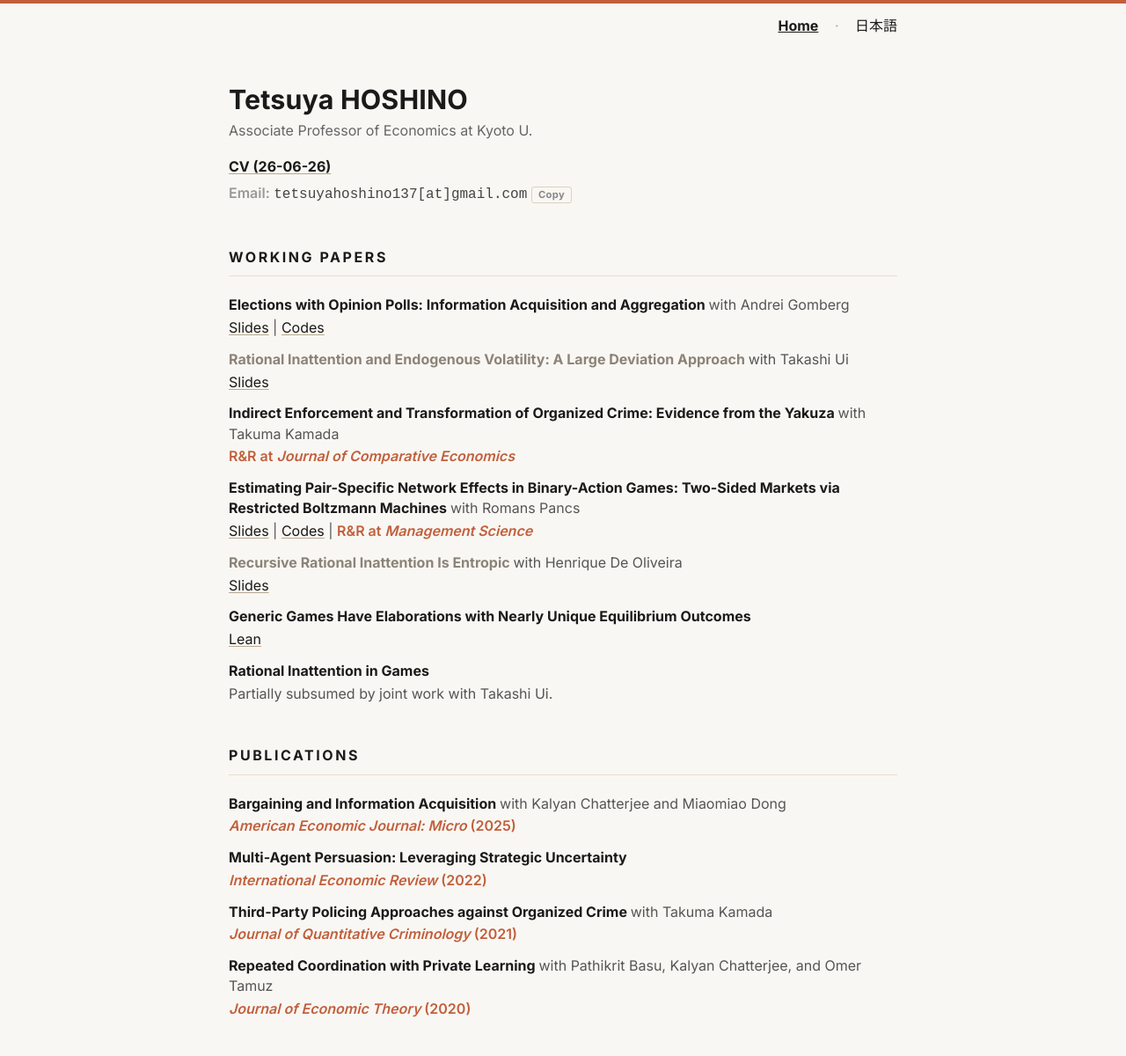
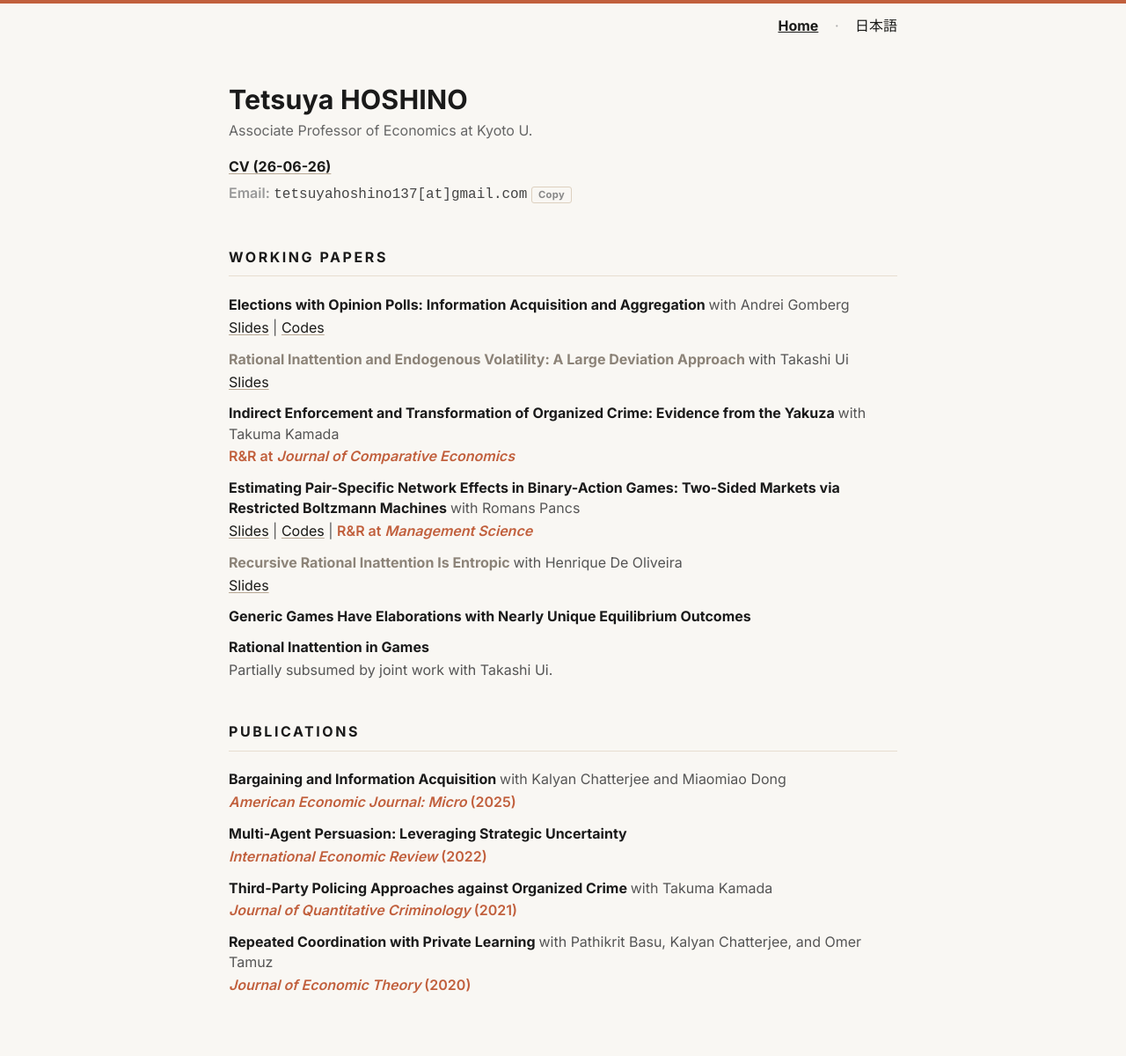
Before and after one commit to tetsuyahoshino137/tetsuyahoshino137.github.io, a Jekyll site: the page built from index.md, in a window 1280 px wide. Shown: the whole page at 88% size. Built offline with Jekyll 4.4.1, drawn with Linux system fonts in a browser that asks for light colours; after the commit the page ends 1173 px from its top, so only the background shows below that.

Commit message:
Comment out Lean link in index.md
Comment out the Lean link in the paper section.

```diff
--- a/index.md
+++ b/index.md
@@ -48,7 +48,7 @@ title: Home
       </li>
       <li>
         <div class="paper-title"><a href="papers/HoshinoKM260910.pdf">Generic Games Have Elaborations with Nearly Unique Equilibrium Outcomes</a></div>
-        <div class="paper-sub"><a href="https://github.com/tetsuyahoshino137/km-lean">Lean</a></div>
+        <!-- <div class="paper-sub"><a href="https://github.com/tetsuyahoshino137/km-lean">Lean</a></div> -->
       </li>
       <li>
         <div class="paper-title"><a href="papers/HoshinoJMP.pdf">Rational Inattention in Games</a></div>
```
